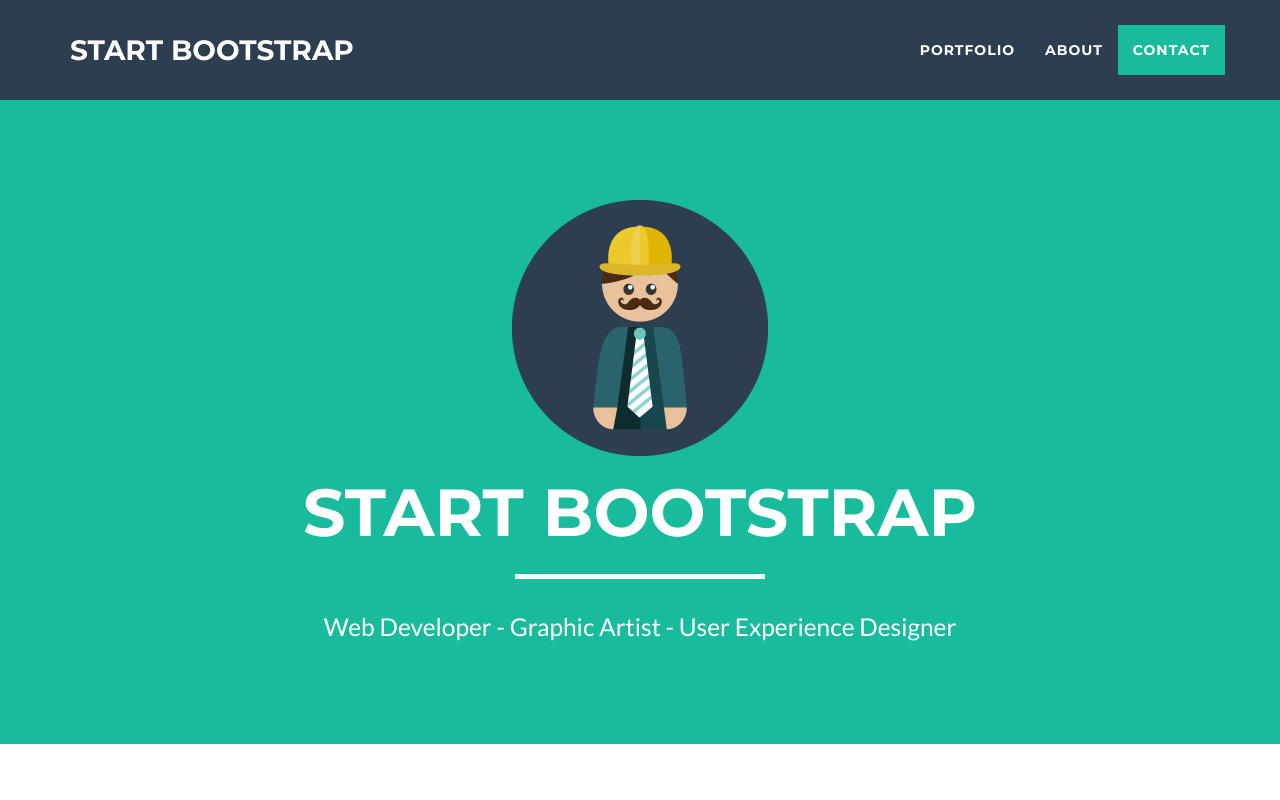
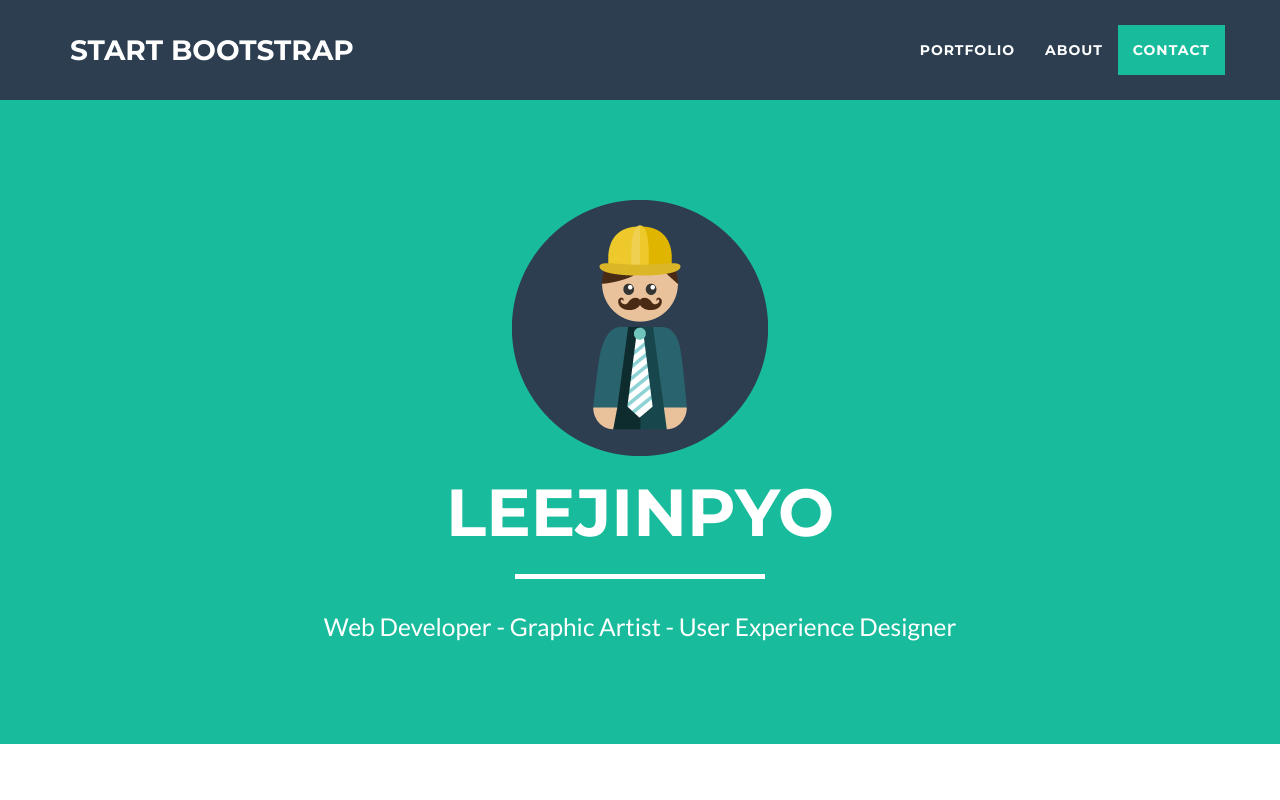
Before and after one commit to leejinpyo/leejinpyo.github.com, a website: page index.html in a window 1280 px wide. Shown: the top 800 px of the page. Drawn offline with nearby package versions, Linux system fonts and the light colour scheme.

Commit message:
20170322_my_info

```diff
--- a/index.html
+++ b/index.html
@@ -74,7 +74,7 @@
                 <div class="col-lg-12">
                     <img class="img-responsive" src="img/profile.png" alt="">
                     <div class="intro-text">
-                        <h1 class="name">Start Bootstrap</h1>
+                        <h1 class="name">leejinpyo</h1>
                         <hr class="star-light">
                         <span class="skills">Web Developer - Graphic Artist - User Experience Designer</span>
                     </div>
```
